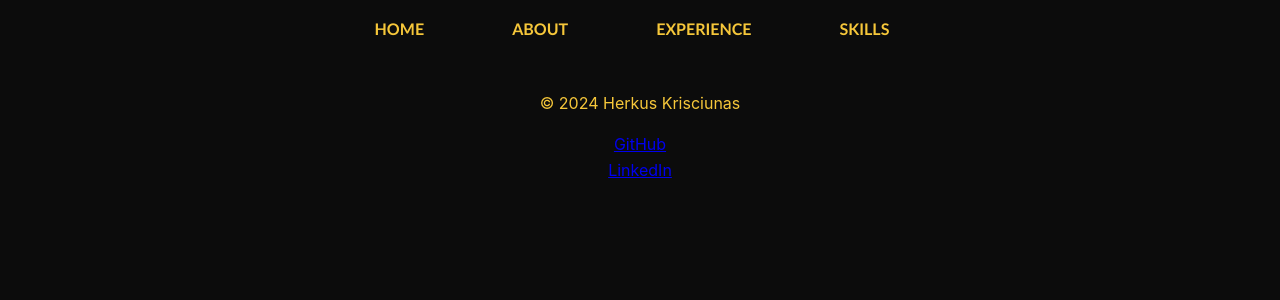
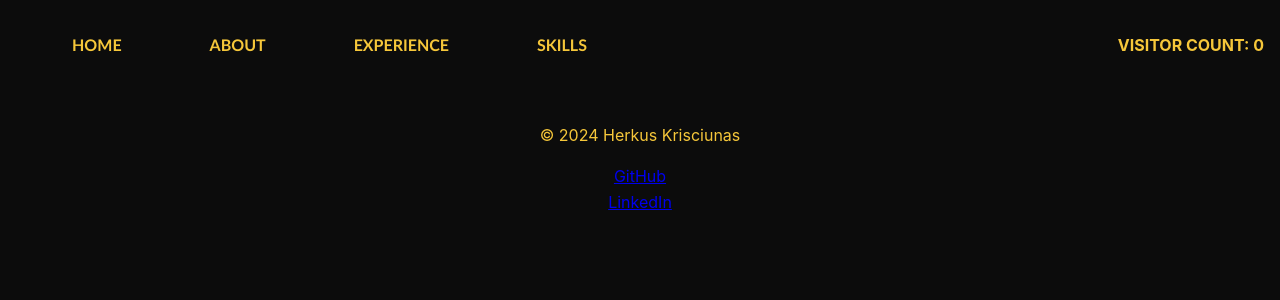
Before and after one commit to s0lenas/static-cv-frontend, a React (Create React App) app in the folder cvsite/: page / in a window 1280 px wide. Shown: the top 300 px of the page. Built offline with nearby package versions, Linux system fonts and the light colour scheme; no server answers.

Commit message:
Added visitor counter to the navigation bar

```diff
--- a/cvsite/src/App.js
+++ b/cvsite/src/App.js
@@ -1,5 +1,5 @@
 import './App.css';
-import React, { useEffect } from 'react';
+import React, { useEffect, useState, useRef } from 'react';
 import { Route, Routes } from "react-router-dom";
 import NavigationBar from './components/NavigationBar';
 import { About } from './components/About';
@@ -9,6 +9,9 @@ import { Home } from './components/Home';
 import Footer from './components/Footer';
 
 function App() {
+  const [visitorCount, setvisitorCount] = useState(0);
+  const hasFetched = useRef(false);
+
   useEffect(() => {
     const postToAPI = async () => {
       console.log("Attempting to send a POST request");
@@ -29,17 +32,26 @@ function App() {
         const result = await response.json();
         console.log('Success:', result);
 
+        if (result?.Attributes?.count !== undefined) {
+          setvisitorCount(result.Attributes.count);
+        } else {
+          console.warn('Unexpected response structure: ', result);
+        }
+
       } catch (error) {
         console.error('Error: ', error);
       }
     };
 
-    postToAPI();
+    if (!hasFetched.current){
+      hasFetched.current = true;
+      postToAPI();
+    }
   }, []);
 
   return (
     <div>
-          <NavigationBar />
+          <NavigationBar visitorCount={visitorCount} />
           <Routes>
             <Route path="" element={<Home />}/>
             <Route path="about" element={<About />}/>
--- a/cvsite/src/NavigationBar.css
+++ b/cvsite/src/NavigationBar.css
@@ -1,5 +1,7 @@
 .navbar {
-
+    display: flex;
+    justify-content: space-between;
+    align-items: center;
     background-color: #0c0c0c;
     color: #f6c73a;
     padding: 1rem;
@@ -8,11 +10,15 @@
 .navbar-center .nav-links {
     list-style-type: none;
     display: flex;
-    justify-content: center;
-    align-items: center;
-    margin: 0;
-    padding: 0;
     gap: 40px;
+}
+
+.navbar-right {
+    display: flex;
+}
+
+.navbar-right p {
+    font-weight: bold;
 }
 
 .nav-links li {
--- a/cvsite/src/components/NavigationBar.js
+++ b/cvsite/src/components/NavigationBar.js
@@ -2,7 +2,7 @@ import React from "react"
 import "../NavigationBar.css"
 import { Link } from "react-router-dom"
 
-const NavigationBar = () => {
+const NavigationBar = ({ visitorCount }) => {
     return (
         <nav className="navbar">
             <div className="navbar-center">
@@ -21,6 +21,9 @@ const NavigationBar = () => {
                     </li>
                 </ul>
             </div>
+            <div className="navbar-right">
+                <p>VISITOR COUNT: {visitorCount}</p>
+            </div>
         </nav>
     );
 };
```
